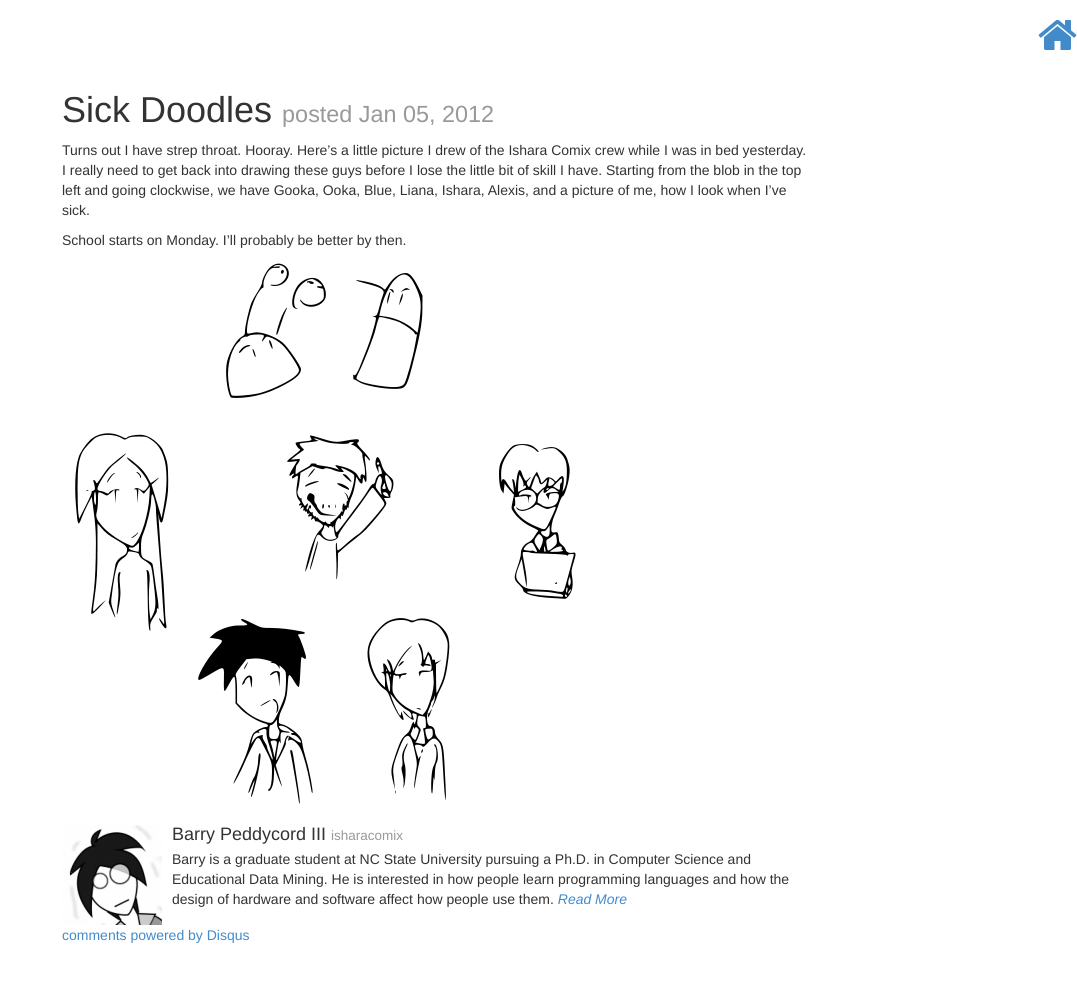
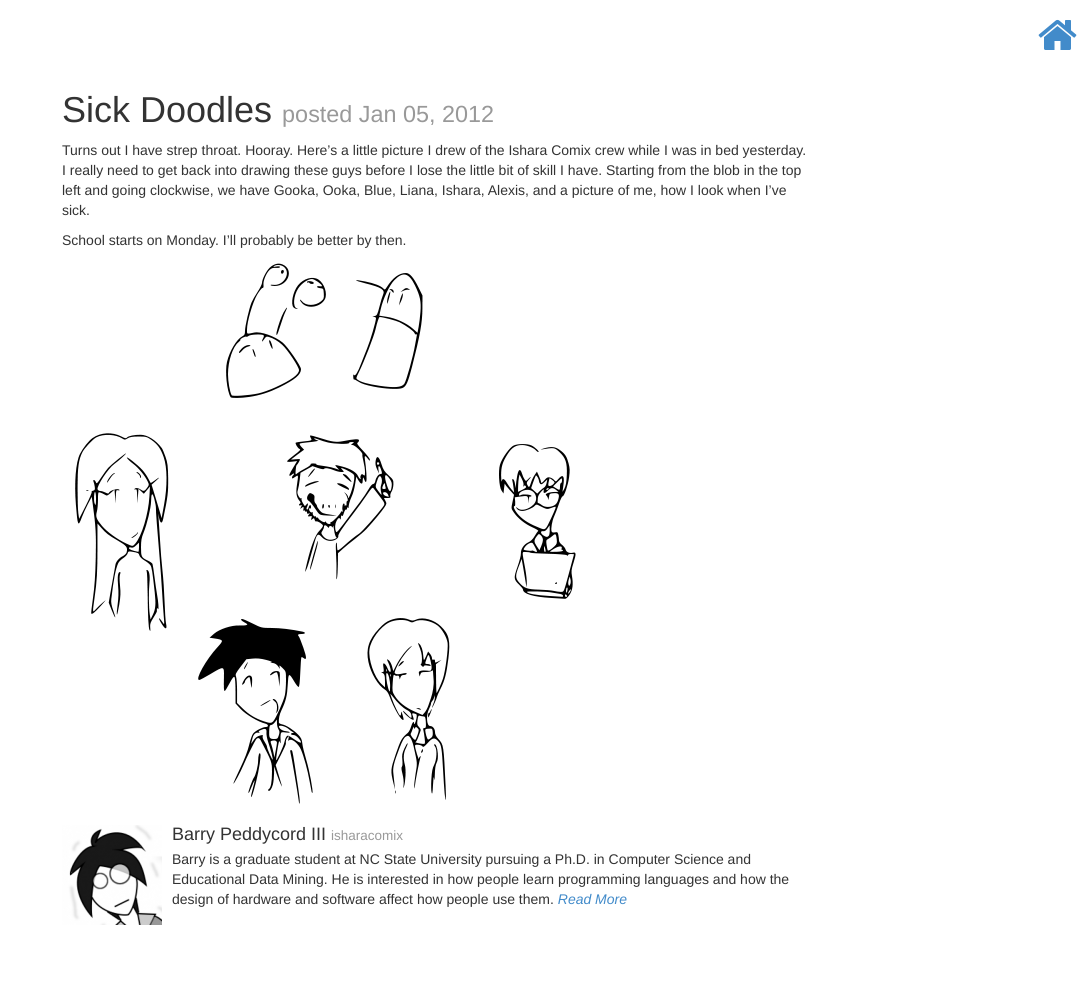
Before and after one commit to isharacomix/oldsite, a Jekyll site: the page built from _posts/2012-01-05-sick-doodles.md, in a window 1280 px wide and 1015 px high. Shown: the top 982 px of the window, without its empty margins (203-1280 px from the left). Built offline with Jekyll 4.4.1, drawn with Linux system fonts in a browser that asks for light colours; Markdown is read by kramdown in place of the engine named in the settings; comment, search, counter and statistics services are not loaded; some of the changed lines change nothing that is shown.

Commit message:
Got rid of disqus comments

```diff
--- a/_layouts/post.html
+++ b/_layouts/post.html
@@ -22,18 +22,5 @@
 
     </article>
 
-    <div id="disqus_thread"></div>
-    <script type="text/javascript">
-        /* * * CONFIGURATION VARIABLES: EDIT BEFORE PASTING INTO YOUR WEBPAGE * * */
-        var disqus_shortname = 'isharacomix'; // required: replace example with your forum shortname
 
-        /* * * DON'T EDIT BELOW THIS LINE * * */
-        (function() {
-            var dsq = document.createElement('script'); dsq.type = 'text/javascript'; dsq.async = true;
-            dsq.src = '//' + disqus_shortname + '.disqus.com/embed.js';
-            (document.getElementsByTagName('head')[0] || document.getElementsByTagName('body')[0]).appendChild(dsq);
-        })();
-    </script>
-    <noscript>Please enable JavaScript to view the <a href="http://disqus.com/?ref_noscript">comments powered by Disqus.</a></noscript>
-    <a href="http://disqus.com" class="dsq-brlink">comments powered by <span class="logo-disqus">Disqus</span></a>
 </div>
```
